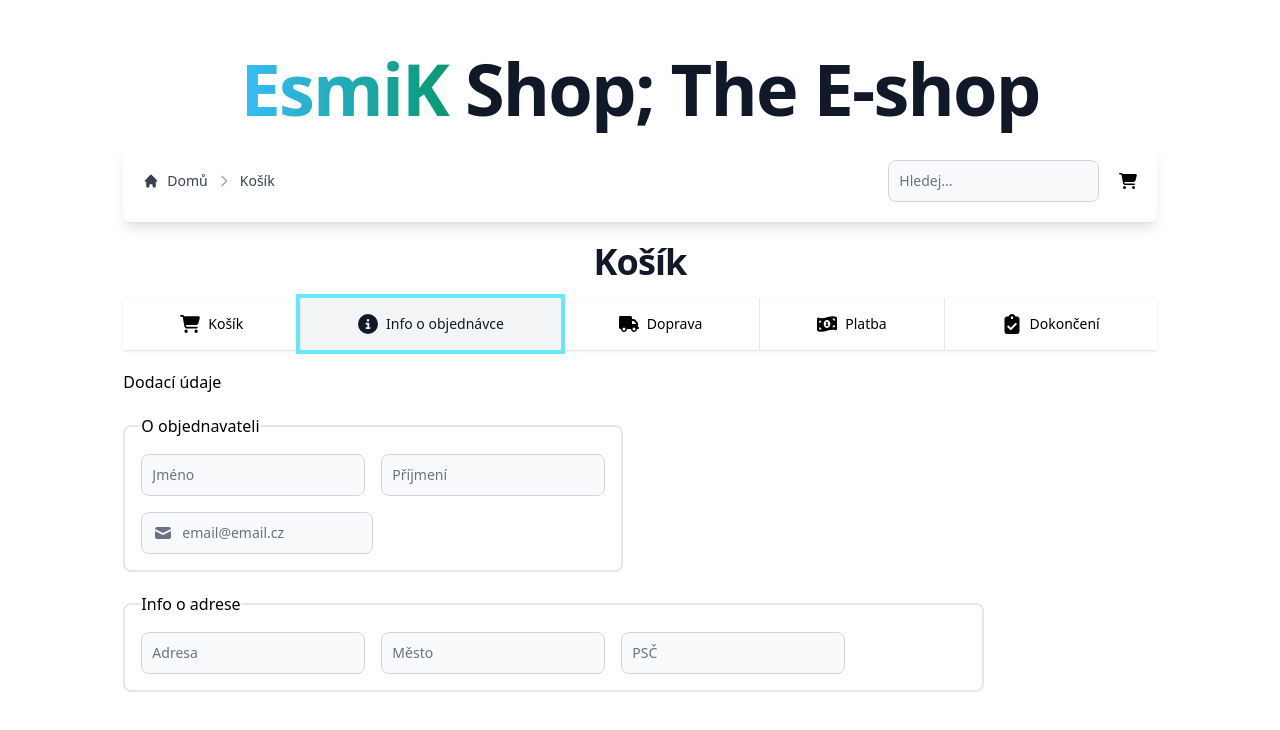
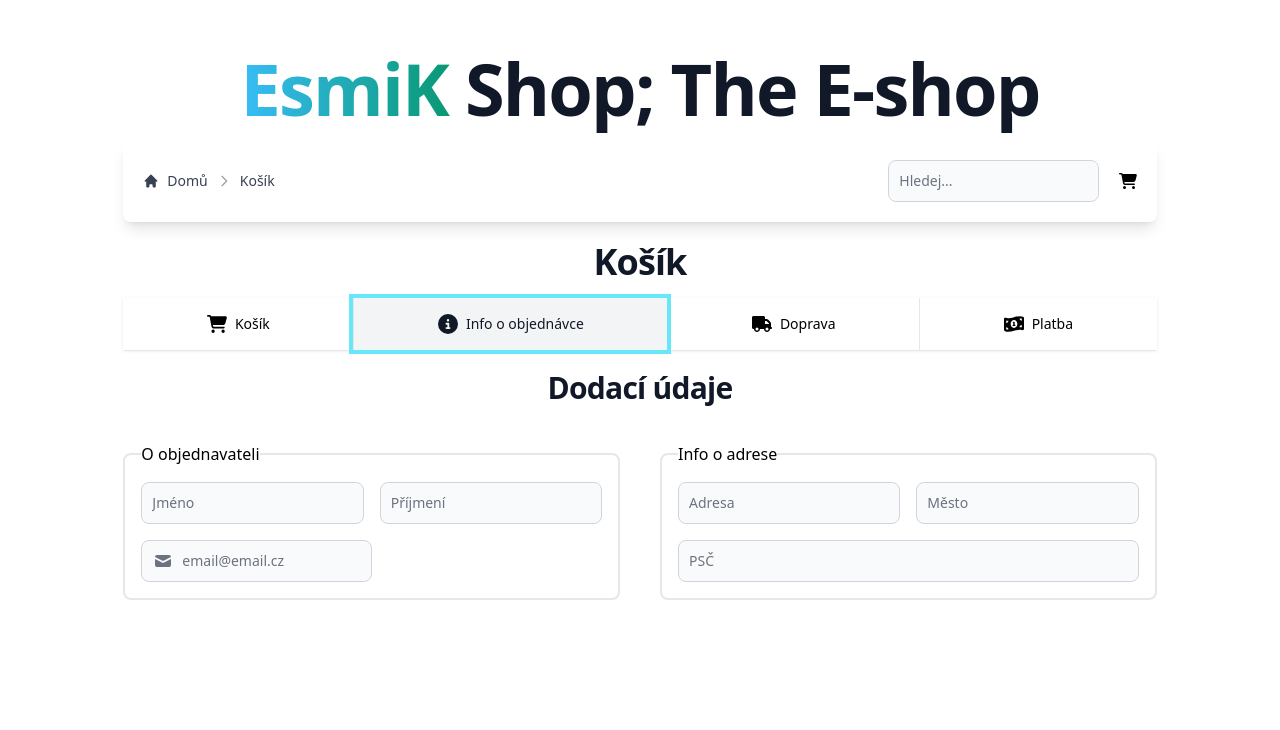
Before and after one commit to EsmiK64/wd2_04, a React (Create React App) app: page /cart in a window 1280 px wide. Both pictures are taken after a click on the tab "Info o objednávce". Shown: the top 730 px of the page. Built offline with nearby package versions, Linux system fonts and the light colour scheme.

Commit message:
updating forms

```diff
--- a/src/components/Cart.jsx
+++ b/src/components/Cart.jsx
@@ -5,6 +5,8 @@ import { FontAwesomeIcon } from "@fortawesome/react-fontawesome";
 import { Link } from "react-router-dom";
 import { HiHome } from "react-icons/hi";
 import { FaCartShopping, FaCircleInfo, FaTruck, FaMoneyBill1Wave, FaClipboardCheck } from "react-icons/fa6";
+
+import Orders from "../data/orders.json";
 
 import OrderInfoPage from "./Cart/OrderInfoPage";
 import DeliveryOptionsPage from "./Cart/DeliveryOptionsPage";
@@ -18,6 +20,11 @@ const Cart = () => {
   const [paymentInfo, setPaymentInfo] = useState({});
   //const tabsRef = useRef<TabsRef>(null);
   const [activeTab, setActiveTab] = useState(0);
+
+  const sendOrder = () => {
+    const order = {orderInfo, deliveryOption, paymentInfo, CartItems}
+    Orders.push(JSON.stringify(order))
+  }
 
   return (
     <div className="w-5/6 flex flex-col items-center">
@@ -51,21 +58,21 @@ const Cart = () => {
           {/*<Button onClick={() => tabsRef.current?.setActiveTab(0)}>Objednat</Button>*/}
         </Tabs.Item>
         <Tabs.Item title="Info o objednávce" icon={FaCircleInfo}>
-          <OrderInfoPage />
+          <OrderInfoPage setOrderInfo={setOrderInfo} />
           {/*<Button onClick={() => tabsRef.current?.setActiveTab(1)}>Pokračovat</Button>*/}
         </Tabs.Item>
         <Tabs.Item title="Doprava" icon={FaTruck}>
-          <DeliveryOptionsPage />
+          <DeliveryOptionsPage setDeliveryOption={setDeliveryOption} />
           {/*<Button onClick={() => tabsRef.current?.setActiveTab(2)}>Pokračovat</Button>*/}
         </Tabs.Item>
         <Tabs.Item title="Platba" icon={FaMoneyBill1Wave}>
-          <PaymentPage />
-          {/*<Button onClick={() => tabsRef.current?.setActiveTab(3)}>Dokončit</Button>*/}
+          <PaymentPage setPaymentInfo={setPaymentInfo} />
+          <Button onClick={sendOrder}>Dokončit</Button>
         </Tabs.Item>
-        <Tabs.Item title="Dokončení" icon={FaClipboardCheck}>
+        {/*<Tabs.Item title="Dokončení" icon={FaClipboardCheck}>
           <ThankYouPage />
           <Button href="/">Zpět do obchodu</Button>
-        </Tabs.Item>
+        </Tabs.Item>*/}
       </Tabs>
 
     </div>
--- a/src/components/Cart/CartItems.jsx
+++ b/src/components/Cart/CartItems.jsx
@@ -30,10 +30,6 @@ const CartItems = () => {
             return total + item.price * item.amount;
         }, 0);
     };
-
-    /*     const handleCheckout = () => {
-            navigate("/order-info");
-          }; */
 
     return (
         <div className="w-full">
--- a/src/components/Cart/OrderInfoPage.jsx
+++ b/src/components/Cart/OrderInfoPage.jsx
@@ -11,8 +11,11 @@ const OrderInfoPage = ({ setOrderInfo }) => {
   const [psc, setPsc] = useState("");
 
   return (
-    <div className="w-5/6 flex flex-col gap-5">
-      <h2>Dodací údaje</h2>
+    <div className="w-full flex flex-col gap-5 items-center">
+      <span className="mb-4 text-xl font-extrabold leading-none tracking-tight text-gray-900 md:text-2xl lg:text-3xl dark:text-white">
+        Dodací údaje
+      </span>
+      <div className="flex flex-row justify-center items-center gap-10">
         <fieldset className="border-2 flex flex-col gap-4 p-4 rounded-lg w-fit">
           <legend className="m-2">O objednavateli</legend>
           <div className="flex flex-row w-full gap-4">
@@ -44,8 +47,9 @@ const OrderInfoPage = ({ setOrderInfo }) => {
             required
           />
         </fieldset>
-      <fieldset className="flex flex-row gap-4 w-full border-2 rounded-lg p-4">
+        <fieldset className="flex flex-col gap-4 w-fit border-2 rounded-lg p-4">
           <legend>Info o adrese</legend>
+          <div className="flex flex-row w-full gap-4">
             <TextInput
               id="address"
               type="text"
@@ -62,6 +66,7 @@ const OrderInfoPage = ({ setOrderInfo }) => {
               onChange={(e) => setCity(e.target.value)}
               required
             />
+          </div>
           <TextInput
             id="psc"
             type="text"
@@ -72,6 +77,7 @@ const OrderInfoPage = ({ setOrderInfo }) => {
           />
         </fieldset>
       </div>
+    </div>
   );
 };
 
--- a/src/data/cart.json
+++ /dev/null
@@ -1 +0,0 @@
-[{}]
--- /dev/null
+++ b/src/data/orders.json
@@ -0,0 +1,3 @@
+[
+    {}
+]
```
Lines whose indentation alone changed are shown as unchanged.
